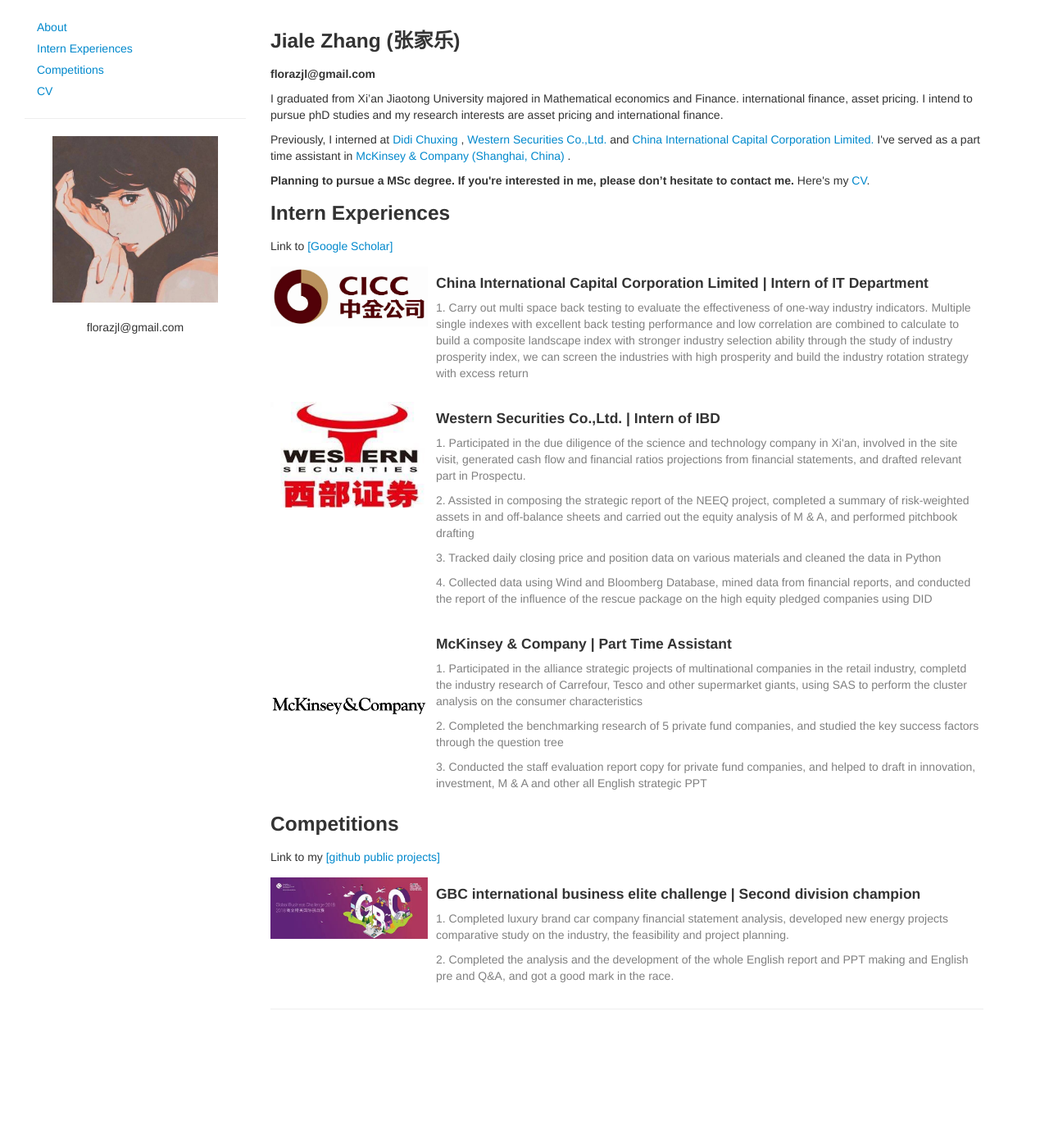
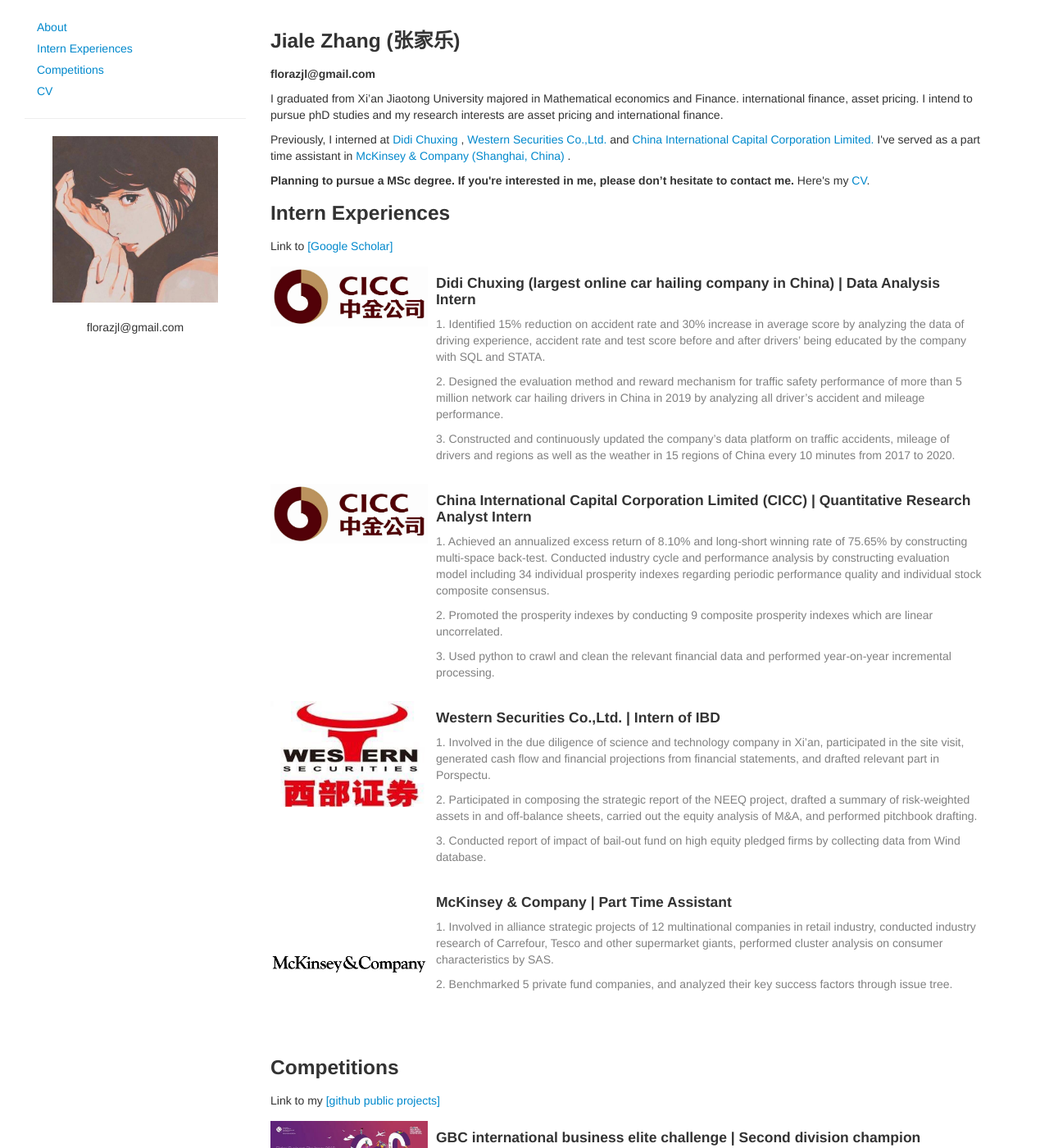
Before and after one commit to Jiale-Zhang/jiale-zhang.github.io, a Jekyll site: the page index.html, which Jekyll copies as it is, in a window 1280 px wide and 1400 px high. Shown: the whole window at 82% size. Built offline with Jekyll 4.4.1, drawn with Linux system fonts in a browser that asks for light colours.

Commit message:
Update index.html

```diff
--- a/index.html
+++ b/index.html
@@ -117,6 +117,26 @@
                                            target="_blank">[Google Scholar]</a>
                 <!--<a href="projects.html"> [Unpublished Projects]</a>-->
             </p>
+               <div class="media">
+                <a class="pull-left">
+                    <img class="media-object" src="./assets_files/cicc.jpg" width="192px" height="112px">
+                </a>
+                <div class="media-body">
+                    <p class="media-heading">
+                        <strong>
+                        <h4> Didi Chuxing (largest online car hailing company in China) |  Data Analysis Intern  </h4>
+                     </strong>
+                    </p>
+                    <p class="abstract-text" style="color:#808080">
+                1. Identified 15% reduction on accident rate and 30% increase in average score by analyzing the data of driving experience, accident rate and test score before and after drivers’ being educated by the company with SQL and STATA. </p>
+                    <p class="abstract-text" style="color:#808080">
+                2. Designed the evaluation method and reward mechanism for traffic safety performance of more than 5 million network car hailing drivers in China in 2019 by analyzing all driver’s accident and mileage performance. </p>
+                    <p class="abstract-text" style="color:#808080">
+                3. Constructed and continuously updated the company’s data platform on traffic accidents, mileage of drivers and regions as well as the weather in 15 regions of China every 10 minutes from 2017 to 2020. </p>
+ </p>
+                </div>
+            </div>
+
                 <div class="media">
                 <a class="pull-left">
                     <img class="media-object" src="./assets_files/cicc.jpg" width="192px" height="112px">
@@ -124,11 +144,15 @@
                 <div class="media-body">
                     <p class="media-heading">
                         <strong>
-                        <h4> China International Capital Corporation Limited |  Intern of IT Department  </h4>
+                        <h4> China International Capital Corporation Limited (CICC) |  Quantitative Research Analyst Intern  </h4>
                      </strong>
                     </p>
                     <p class="abstract-text" style="color:#808080">
-                1. Carry out multi space back testing to evaluate the effectiveness of one-way industry indicators. Multiple single indexes with excellent back testing performance and low correlation are combined to calculate to build a composite landscape index with stronger industry selection ability through the study of industry prosperity index, we can screen the industries with high prosperity and build the industry rotation strategy with excess return </p>
+                1. Achieved an annualized excess return of 8.10% and long-short winning rate of 75.65% by constructing multi-space back-test. Conducted industry cycle and performance analysis by constructing evaluation model including 34 individual prosperity indexes regarding periodic performance quality and individual stock composite consensus. </p>
+                    <p class="abstract-text" style="color:#808080">
+                2. Promoted the prosperity indexes by conducting 9 composite prosperity indexes which are linear uncorrelated. </p>
+                    <p class="abstract-text" style="color:#808080">
+                3. Used python to crawl and clean the relevant financial data and performed year-on-year incremental processing. </p>
                 </div>
             </div>
 
@@ -142,13 +166,11 @@
                         <h4> Western Securities Co.,Ltd. | Intern of IBD </h4></strong>
                     </p>
                     <p class="abstract-text" style="color:#808080">
-                    1. Participated in the due diligence of the science and technology company in Xi'an, involved in the site visit, generated cash flow and financial ratios projections from financial statements, and drafted relevant part in Prospectu. </p>
+                    1. Involved in the due diligence of science and technology company in Xi’an, participated in the site visit, generated cash flow and financial projections from financial statements, and drafted relevant part in Porspectu. </p>
                      <p class="abstract-text" style="color:#808080">
-                    2. Assisted in composing the strategic report of the NEEQ project, completed a summary of risk-weighted assets in and off-balance sheets and carried out the equity analysis of M & A, and performed pitchbook drafting  </p>
+                    2. Participated in composing the strategic report of the NEEQ project, drafted a summary of risk-weighted assets in and off-balance sheets, carried out the equity analysis of M&A, and performed pitchbook drafting. </p>
                     <p class="abstract-text" style="color:#808080">
-                    3. Tracked daily closing price and position data on various materials and cleaned the data in Python  </p>
-                    <p class="abstract-text" style="color:#808080">
-                    4. Collected data using Wind and Bloomberg Database, mined data from financial reports, and conducted the report of the influence of the rescue package on the high equity pledged companies using DID  </p>
+                    3. Conducted report of impact of bail-out fund on high equity pledged firms by collecting data from Wind database.  </p>
                 </div>
             </div>
         <div class="media">
@@ -162,13 +184,10 @@
                      </strong>
                     </p>
                     <p class="abstract-text" style="color:#808080">
-                1. Participated in the alliance strategic projects of multinational companies in the retail industry, completd the industry research of Carrefour, Tesco and other supermarket giants, using SAS to perform the cluster analysis on the consumer characteristics </p>
+                1. Involved in alliance strategic projects of 12 multinational companies in retail industry, conducted industry research of Carrefour, Tesco and other supermarket giants, performed cluster analysis on consumer characteristics by SAS. </p>
 
                 <p class="abstract-text" style="color:#808080">
-                2. Completed the benchmarking research of 5 private fund companies, and studied the key success factors through the question tree</p>
-
-                <p class="abstract-text" style="color:#808080">
-                3. Conducted the staff evaluation report copy for private fund companies, and helped to draft in innovation, investment, M & A and other all English strategic PPT</p>
+                2. Benchmarked 5 private fund companies, and analyzed their key success factors through issue tree. </p>
                 </div>
             </div>
 
```
